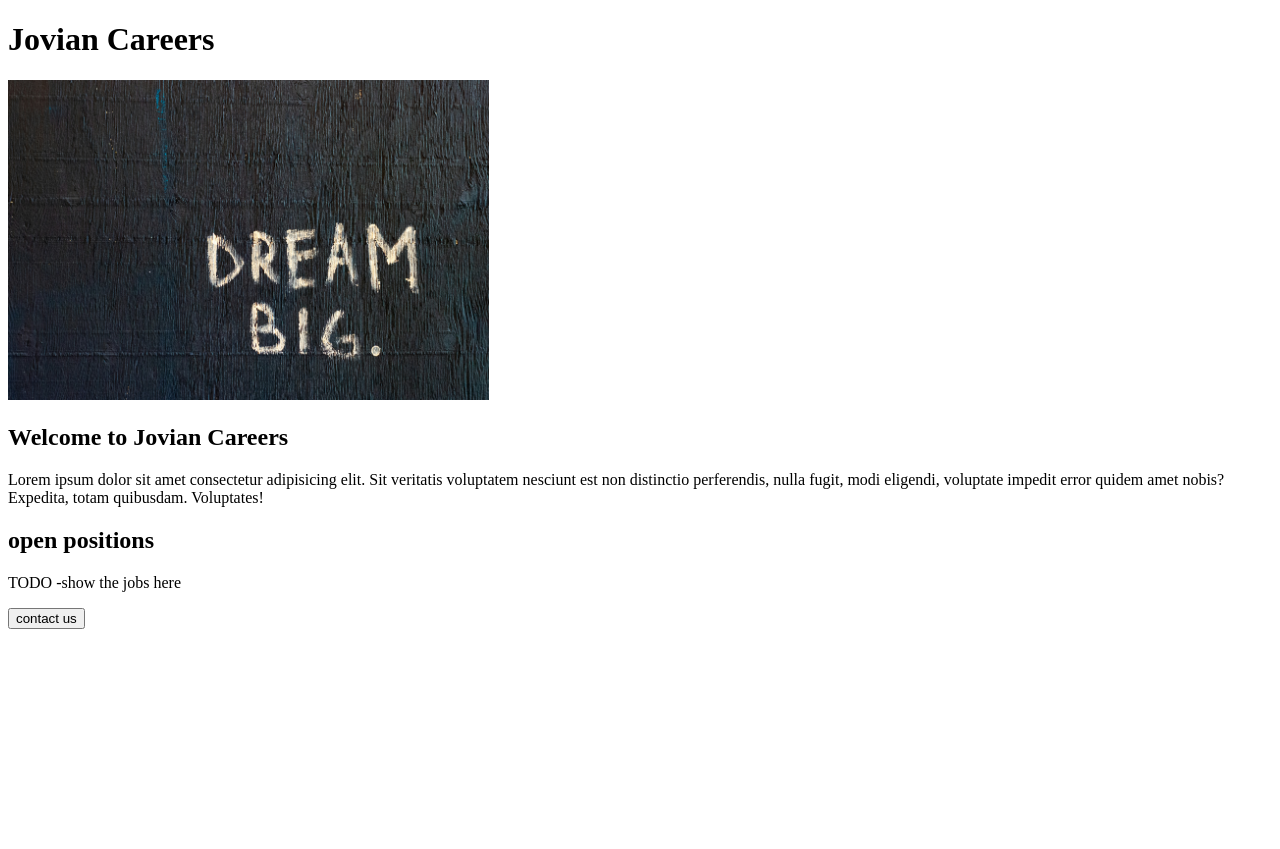
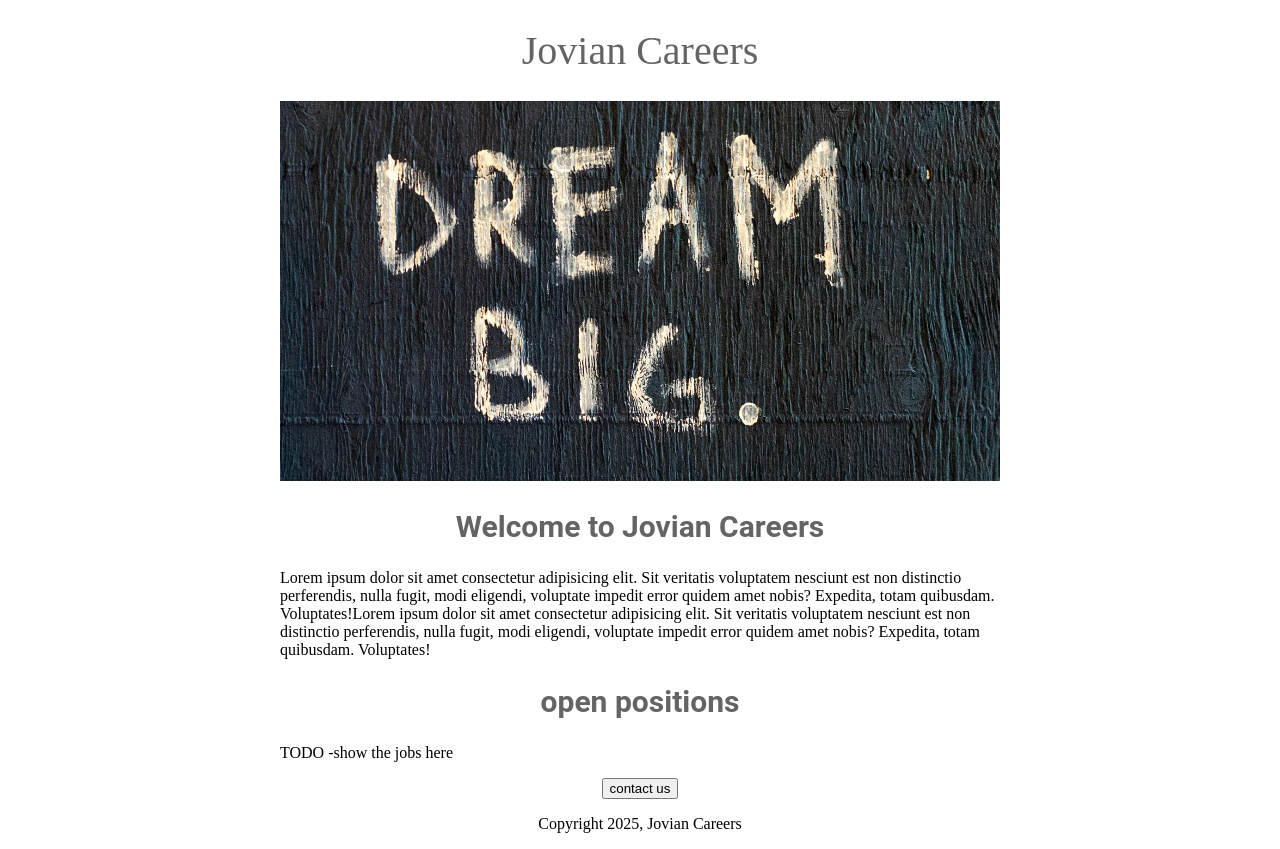
Before and after one commit to ayush2438/job-portal-python, a Flask app: page / in a window 1280 px wide. Before the commit the page ends 629 px from the top, so only its background shows below. Run offline with Flask 3, Linux system fonts and the light colour scheme.

Commit message:
added HTML and CSS
added html and css and the image where we have center
the text and the image

```diff
--- a/templates/home.html
+++ b/templates/home.html
@@ -3,14 +3,49 @@
 <head>
 
   <title>this is title</title>
+  <style>
+    h1 {
+  font-size: 40px;
+    font-famiy:roboto;
+    font-weight:normal;
+    color:rgb(100,100,100);
+    text-align:center;
+    }
+    #banner{
+      width:100%;
+      height:380px;
+
+    }
+    h2{
+      font-size:30px;
+      font-family:roboto;
+      color:rgb(100,100,100);
+      text-align:center;
+    }
+    .class="bodytext"{
+      font-family:roboto;
+      color:rgb(100,100,100);
+    }
+    #container{
+      max-width:720px;
+      margin: 0 auto;
+    }
+  </style>
 </head>
 <body>
+  <div id="container">
   <h1>Jovian Careers</h1>
-  <img src="https://1916dac2-6f56-4b89-a6e8-41332364bacb-00-34y40c0elyp2e.sisko.replit.dev/static/dream.jpeg"  height="320">
+  <img id="banner" src="https://1916dac2-6f56-4b89-a6e8-41332364bacb-00-34y40c0elyp2e.sisko.replit.dev/static/dream.jpeg"  >
   <h2>Welcome to Jovian Careers</h2>
-  <p>Lorem ipsum dolor sit amet consectetur adipisicing elit. Sit veritatis voluptatem nesciunt est non distinctio perferendis, nulla fugit, modi eligendi, voluptate impedit error quidem amet nobis? Expedita, totam quibusdam. Voluptates!</p>
+  <p class="bodytext">Lorem ipsum dolor sit amet consectetur adipisicing elit. Sit veritatis voluptatem nesciunt est non distinctio perferendis, nulla fugit, modi eligendi, voluptate impedit error quidem amet nobis? Expedita, totam quibusdam. Voluptates!Lorem ipsum dolor sit amet consectetur adipisicing elit. Sit veritatis voluptatem nesciunt est non distinctio perferendis, nulla fugit, modi eligendi, voluptate impedit error quidem amet nobis? Expedita, totam quibusdam. Voluptates!
+  </p>
   <h2>open positions</h2>
-  <p>TODO -show the jobs here </p>
+  <p class="bodytext">TODO -show the jobs here </p>
+    <div style="text-align:center">
   <button>contact us</button>
+    <p>
+    Copyright 2025, Jovian Careers
+    </p>
+    </div>
 </body>
 </html>
```
Also changed, not shown: static/dream.jpeg.
